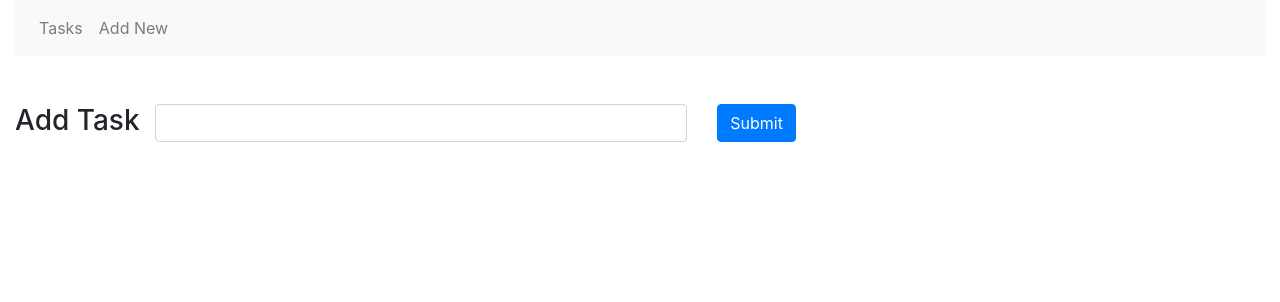
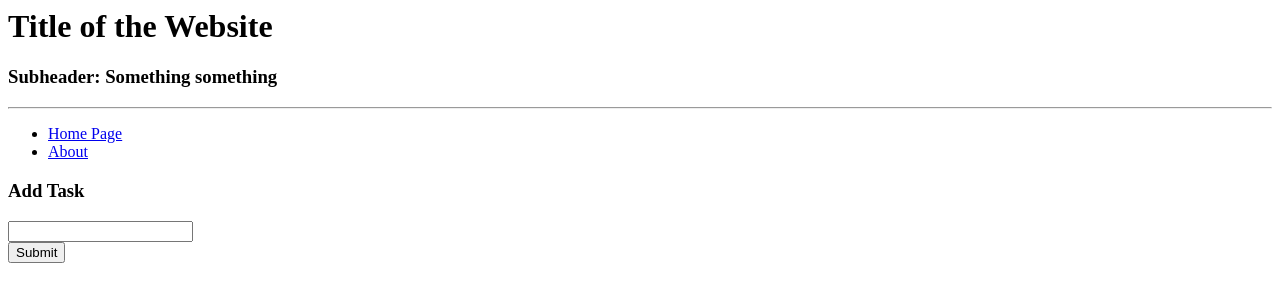
Before and after one commit to adam-writes-code/flask-python-starter-web-app, a Flask app: template templates/starter/add.html in a window 1280 px wide. Shown: the top 302 px of the page. Run offline with Flask 3, Linux system fonts and the light colour scheme; the template is opened without the code that fills it, so the values that code supplies are empty, except form fields; form fields are guessed from the names that the template uses; some libraries are stand-ins or nearby versions.

Commit message:
Templates functionality has been added with base.html

```diff
--- /dev/null
+++ b/templates/About.html
@@ -0,0 +1,5 @@
+{% extends "base.html" %}
+
+{% block main %}
+<p>Some content on the About page</p>
+{% endblock%}
--- /dev/null
+++ b/templates/base.html
@@ -0,0 +1,10 @@
+<h1>Title of the Website</h1>
+<h3>Subheader: Something something</h3>
+<hr>
+<ul>
+    <li><a href="#">Home Page</a></li>
+    <li><a href="#">About</a></li>
+</ul>
+
+{% block main%}
+{% endblock main %}
```
Also changed, not shown: templates/index.html (+10 -0 lines).
